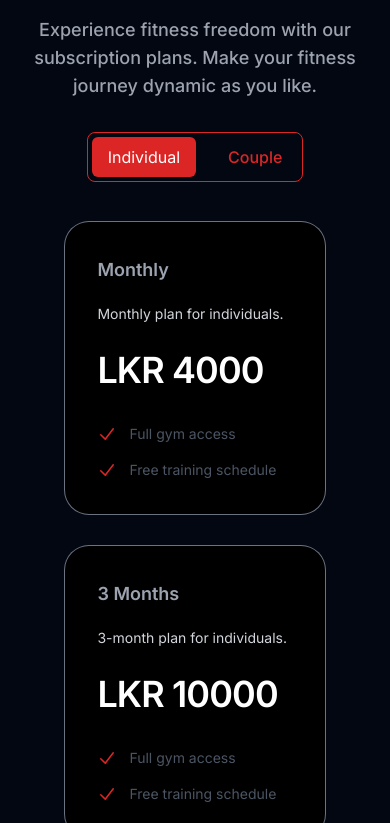
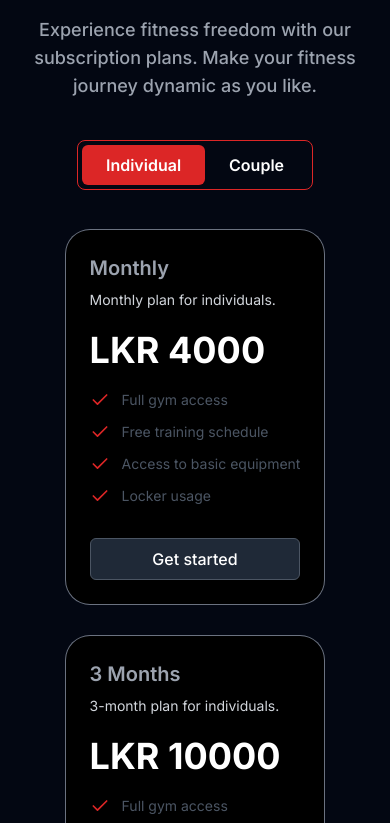
Before and after one commit to naduncalcey/dynamic-fitness-lk, a Next.js app: page / in a window 390 px wide. Shown: the part 1741-2564 px from the top of the page. Built offline with nearby package versions, Linux system fonts and the light colour scheme.

Commit message:
pricing updates

```diff
--- a/src/app/sections/pricing.tsx
+++ b/src/app/sections/pricing.tsx
@@ -1,7 +1,9 @@
 "use client";
 
-import { useState } from "react";
-import { CheckIcon } from "@heroicons/react/20/solid";
+import { useState, useRef, useEffect } from "react";
+import { motion, AnimatePresence } from "framer-motion";
+import { Check, X, User, Phone } from "lucide-react";
+import { cn } from "@/lib/utils";
 
 type PricingTier = {
   name: string;
@@ -20,7 +22,7 @@ const individualPricing: PricingTier[] = [
     href: "#",
     price: "LKR 4000",
     description: "Monthly plan for individuals.",
-    features: ["Full gym access", "Free training schedule"],
+    features: ["Full gym access", "Free training schedule", "Access to basic equipment", "Locker usage"],
     mostPopular: false,
   },
   {
@@ -29,7 +31,7 @@ const individualPricing: PricingTier[] = [
     href: "#",
     price: "LKR 10000",
     description: "3-month plan for individuals.",
-    features: ["Full gym access", "Free training schedule"],
+    features: ["Full gym access", "Free training schedule", "Access to all equipment", "Locker usage"],
     mostPopular: false,
   },
   {
@@ -38,7 +40,7 @@ const individualPricing: PricingTier[] = [
     href: "#",
     price: "LKR 17000",
     description: "6-month plan for individuals.",
-    features: ["Full gym access", "Free training schedule"],
+    features: ["Full gym access", "Free training schedule", "Access to all equipment", "Personal locker"],
     mostPopular: true,
   },
   {
@@ -47,7 +49,7 @@ const individualPricing: PricingTier[] = [
     href: "#",
     price: "LKR 27000",
     description: "12-month plan for individuals.",
-    features: ["Full gym access", "Free training schedule"],
+    features: ["Full gym access", "Free training schedule", "Access to all equipment", "Personal locker", "1 free PT session"],
     mostPopular: false,
   },
 ];
@@ -59,7 +61,7 @@ const couplePricing: PricingTier[] = [
     href: "#",
     price: "LKR 27000",
     description: "6-month plan for couples.",
-    features: ["Full gym access", "Free training schedule"],
+    features: ["Full gym access", "Free training schedule", "Access to all equipment", "2 personal lockers"],
     mostPopular: false,
   },
   {
@@ -68,150 +70,399 @@ const couplePricing: PricingTier[] = [
     href: "#",
     price: "LKR 37500",
     description: "12-month plan for couples.",
-    features: ["Full gym access", "Free training schedule"],
+    features: ["Full gym access", "Free training schedule", "Access to all equipment", "2 personal lockers", "2 free PT sessions"],
     mostPopular: true,
   },
 ];
 
-function classNames(...classes: string[]) {
-  return classes.filter(Boolean).join(" ");
+interface TabProps {
+  text: string;
+  selected: boolean;
+  setSelected: (text: string) => void;
+}
+
+function PricingTab({ text, selected, setSelected }: TabProps) {
+  return (
+    <button
+      onClick={() => setSelected(text)}
+      className={cn(
+        "relative px-6 py-2 text-base font-semibold capitalize",
+        "transition-colors"
+      )}
+    >
+      <span className="relative z-10 text-white">{text}</span>
+      {selected && (
+        <motion.span
+          layoutId="tab"
+          transition={{ type: "spring", duration: 0.4 }}
+          className="absolute inset-0 z-0 rounded-md bg-red-600"
+        />
+      )}
+    </button>
+  );
 }
 
 export default function Example() {
   const [tab, setTab] = useState<"individual" | "couple">("individual");
+  const [isVisible, setIsVisible] = useState(false);
+  const [isModalOpen, setIsModalOpen] = useState(false);
+  const [selectedPlan, setSelectedPlan] = useState<PricingTier | null>(null);
+  const [isSubmitted, setIsSubmitted] = useState(false);
+  const [formData, setFormData] = useState({ fullName: "", phoneNumber: "" });
+  const sectionRef = useRef<HTMLDivElement>(null);
+
+  useEffect(() => {
+    const observer = new IntersectionObserver(
+      ([entry]) => {
+        if (entry.isIntersecting) {
+          setIsVisible(true);
+        }
+      },
+      { threshold: 0.1 }
+    );
+
+    const currentRef = sectionRef.current;
+    if (currentRef) {
+      observer.observe(currentRef);
+    }
+
+    return () => {
+      if (currentRef) {
+        observer.unobserve(currentRef);
+      }
+    };
+  }, []);
+
+  const containerVariants = {
+    hidden: { opacity: 0 },
+    visible: {
+      opacity: 1,
+      transition: {
+        staggerChildren: 0.1,
+      },
+    },
+  };
+
+  const handleGetStarted = (tier: PricingTier) => {
+    setSelectedPlan(tier);
+    setIsModalOpen(true);
+    setIsSubmitted(false);
+    setFormData({ fullName: "", phoneNumber: "" });
+  };
+
+  const handleCloseModal = () => {
+    setIsModalOpen(false);
+    setIsSubmitted(false);
+    setSelectedPlan(null);
+    setFormData({ fullName: "", phoneNumber: "" });
+  };
+
+  const handleSubmit = (e: React.FormEvent) => {
+    e.preventDefault();
+    if (formData.fullName.trim() && formData.phoneNumber.trim()) {
+      // Let the form submit naturally to Netlify
+      const form = e.target as HTMLFormElement;
+
+      // Submit the form naturally
+      form.submit();
+
+      // Show success message
+      setIsSubmitted(true);
+    }
+  };
+
+  const handleInputChange = (field: string, value: string) => {
+    setFormData(prev => ({ ...prev, [field]: value }));
+  };
 
   return (
-    <div className="bg-gray-950 py-24 sm:py-32">
+    <>
+      <div ref={sectionRef} className="bg-gray-950 py-24 sm:py-32 relative overflow-hidden">
+        {/* Background grid pattern */}
+        <div className="absolute inset-0 -z-10">
+          <div className="h-full w-full bg-[linear-gradient(to_right,#4f4f4f0a_1px,transparent_1px),linear-gradient(to_bottom,#4f4f4f0a_1px,transparent_1px)] bg-[size:35px_35px] [mask-image:radial-gradient(ellipse_80%_50%_at_50%_0%,#000_70%,transparent_110%)]" />
+        </div>
+
         <div className="mx-auto max-w-7xl px-6 lg:px-8">
-        <div className="mx-auto max-w-4xl text-center">
-          <p className="mt-2 text-balance text-5xl font-semibold tracking-tight text-white sm:text-6xl font-poppins">
+          <motion.div
+            initial={{ opacity: 0, y: 20 }}
+            animate={isVisible ? { opacity: 1, y: 0 } : { opacity: 0, y: 20 }}
+            transition={{ duration: 0.8, ease: [0.16, 1, 0.3, 1] }}
+            className="mx-auto max-w-4xl text-center"
+          >
+            <h2 className="mt-2 text-balance text-5xl font-semibold tracking-tight text-white sm:text-6xl font-poppins">
               Simple no-tricks pricing
-          </p>
-        </div>
+            </h2>
             <p className="mx-auto mt-6 max-w-2xl text-pretty text-center text-lg font-medium text-gray-400 sm:text-xl/8">
               Experience fitness freedom with our subscription plans. Make your fitness journey dynamic as you like.
             </p>
-        <div className="flex justify-center w-full">
-        <div className="mt-8 flex justify-center border border-red-600 w-fit rounded-lg p-1">
+          </motion.div>
+
+          <motion.div
+            initial={{ opacity: 0, y: 20 }}
+            animate={isVisible ? { opacity: 1, y: 0 } : { opacity: 0, y: 20 }}
+            transition={{ duration: 0.8, delay: 0.2, ease: [0.16, 1, 0.3, 1] }}
+            className="flex justify-center w-full mt-10"
+          >
+            <div className="flex rounded-lg border border-red-600 p-1">
+              <PricingTab
+                text="Individual"
+                selected={tab === "individual"}
+                setSelected={() => setTab("individual")}
+              />
+              <PricingTab
+                text="Couple"
+                selected={tab === "couple"}
+                setSelected={() => setTab("couple")}
+              />
+            </div>
+          </motion.div>
+
+          <AnimatePresence mode="wait">
+            <motion.div
+              key={tab}
+              initial={{ opacity: 0, y: 20 }}
+              animate={{ opacity: 1, y: 0 }}
+              exit={{ opacity: 0, y: -20 }}
+              transition={{ duration: 0.5 }}
+              className="flex justify-center mt-10"
+            >
+              {tab === "individual" && (
+                <motion.div
+                  variants={containerVariants}
+                  initial="hidden"
+                  animate="visible"
+                  className="grid grid-cols-1 gap-8 md:grid-cols-2 lg:grid-cols-4"
+                >
+                  {individualPricing.map((tier, index) => (
+                    <PricingCard key={tier.id} tier={tier} index={index} onGetStarted={handleGetStarted} />
+                  ))}
+                </motion.div>
+              )}
+
+              {tab === "couple" && (
+                <motion.div
+                  variants={containerVariants}
+                  initial="hidden"
+                  animate="visible"
+                  className="grid grid-cols-1 gap-8 md:grid-cols-2 lg:grid-cols-2"
+                >
+                  {couplePricing.map((tier, index) => (
+                    <PricingCard key={tier.id} tier={tier} index={index} onGetStarted={handleGetStarted} />
+                  ))}
+                </motion.div>
+              )}
+            </motion.div>
+          </AnimatePresence>
+        </div>
+      </div>
+
+      {/* Modal */}
+      <AnimatePresence>
+        {isModalOpen && (
+          <motion.div
+            initial={{ opacity: 0 }}
+            animate={{ opacity: 1 }}
+            exit={{ opacity: 0 }}
+            className="fixed inset-0 z-50 flex items-center justify-center p-4 bg-black/50 backdrop-blur-sm"
+            onClick={handleCloseModal}
+          >
+            <motion.div
+              initial={{ scale: 0.95, opacity: 0 }}
+              animate={{ scale: 1, opacity: 1 }}
+              exit={{ scale: 0.95, opacity: 0 }}
+              transition={{ duration: 0.2 }}
+              className="bg-gray-900 rounded-2xl p-6 w-full max-w-md border border-gray-700"
+              onClick={(e) => e.stopPropagation()}
+            >
+              <div className="flex items-center justify-between mb-6">
+                <h3 className="text-xl font-semibold text-white">
+                  {isSubmitted ? "Registration Successful!" : `Get Started with ${selectedPlan?.name}`}
+                </h3>
                 <button
-            onClick={() => setTab("individual")}
-            className={classNames(
-              tab === "individual"
-                ? "bg-red-600 text-white"
-                : "text-red-600 font-medium",
-              "px-4 py-2 rounded-md"
+                  onClick={handleCloseModal}
+                  className="text-gray-400 hover:text-white transition-colors"
+                >
+                  <X className="h-5 w-5" />
+                </button>
+              </div>
+
+              {!isSubmitted ? (
+                <form
+                  onSubmit={handleSubmit}
+                  className="space-y-4"
+                  name="gym-registration"
+                  data-netlify="true"
+                >
+                  {/* Hidden fields for plan details */}
+                  <input type="hidden" name="selected-plan" value={selectedPlan?.name} />
+                  <input type="hidden" name="plan-price" value={selectedPlan?.price} />
+                  <input type="hidden" name="plan-type" value={tab} />
+
+                  <div>
+                    <label htmlFor="fullName" className="block text-sm font-medium text-gray-300 mb-2">
+                      Full Name
+                    </label>
+                    <div className="relative">
+                      <User className="absolute left-3 top-1/2 transform -translate-y-1/2 h-4 w-4 text-gray-400" />
+                      <input
+                        type="text"
+                        id="fullName"
+                        name="name"
+                        required
+                        value={formData.fullName}
+                        onChange={(e) => handleInputChange("fullName", e.target.value)}
+                        className="w-full pl-10 pr-4 py-2 bg-gray-800 border border-gray-600 rounded-lg text-white placeholder-gray-400 focus:outline-none focus:ring-2 focus:ring-red-600 focus:border-transparent"
+                        placeholder="Enter your full name"
+                      />
+                    </div>
+                  </div>
+
+                  <div>
+                    <label htmlFor="phoneNumber" className="block text-sm font-medium text-gray-300 mb-2">
+                      Phone Number
+                    </label>
+                    <div className="relative">
+                      <Phone className="absolute left-3 top-1/2 transform -translate-y-1/2 h-4 w-4 text-gray-400" />
+                      <input
+                        type="tel"
+                        id="phoneNumber"
+                        name="phone"
+                        required
+                        value={formData.phoneNumber}
+                        onChange={(e) => handleInputChange("phoneNumber", e.target.value)}
+                        className="w-full pl-10 pr-4 py-2 bg-gray-800 border border-gray-600 rounded-lg text-white placeholder-gray-400 focus:outline-none focus:ring-2 focus:ring-red-600 focus:border-transparent"
+                        placeholder="Enter your phone number"
+                      />
+                    </div>
+                  </div>
+
+                  <div className="pt-4">
+                    <motion.button
+                      whileHover={{ scale: 1.02 }}
+                      whileTap={{ scale: 0.98 }}
+                      type="submit"
+                      className="w-full bg-red-600 hover:bg-red-700 text-white font-medium py-2 px-4 rounded-lg transition-colors"
+                    >
+                      Submit Registration
+                    </motion.button>
+                  </div>
+                </form>
+              ) : (
+                <div className="text-center space-y-4">
+                  <div className="mx-auto w-12 h-12 bg-green-600 rounded-full flex items-center justify-center">
+                    <Check className="h-6 w-6 text-white" />
+                  </div>
+                  <div>
+                    <p className="text-gray-300 mb-2">
+                      Thank you, <span className="font-semibold text-white">{formData.fullName}</span>!
+                    </p>
+                    <p className="text-sm text-gray-400">
+                      We&apos;ve received your registration for the <span className="font-medium text-red-400">{selectedPlan?.name}</span> plan. Our team will contact you at <span className="font-medium text-white">{formData.phoneNumber}</span> shortly.
+                    </p>
+                  </div>
+                  <motion.button
+                    whileHover={{ scale: 1.02 }}
+                    whileTap={{ scale: 0.98 }}
+                    onClick={handleCloseModal}
+                    className="w-full bg-gray-700 hover:bg-gray-600 text-white font-medium py-2 px-4 rounded-lg transition-colors"
+                  >
+                    Close
+                  </motion.button>
+                </div>
+              )}
+            </motion.div>
+          </motion.div>
+        )}
+      </AnimatePresence>
+    </>
+  );
+}
+
+function PricingCard({ tier, index, onGetStarted }: { tier: PricingTier; index: number; onGetStarted: (tier: PricingTier) => void }) {
+  const cardRef = useRef<HTMLDivElement>(null);
+
+  return (
+    <motion.div
+      ref={cardRef}
+      variants={{
+        hidden: { opacity: 0, y: 20 },
+        visible: {
+          opacity: 1,
+          y: 0,
+          transition: {
+            delay: index * 0.1,
+            duration: 0.5
+          }
+        }
+      }}
+      whileHover={{
+        y: -5,
+        transition: { duration: 0.2 }
+      }}
+      className="flex flex-col"
+    >
+      <div
+        className={cn(
+          "relative flex flex-1 flex-col p-6 bg-black rounded-3xl",
+          tier.mostPopular ? "ring-2 ring-red-600" : "ring-1 ring-gray-500"
         )}
       >
-            Individual
-          </button>
-          <button
-            onClick={() => setTab("couple")}
-            className={classNames(
-              tab === "couple" ? "bg-red-600 text-white" : "text-red-600 font-medium",
-              "ml-4 px-4 py-2 rounded-md"
+        <div className="mb-5">
+          <div className="flex items-center justify-between">
+            <h3 className={cn(
+              "text-xl font-semibold",
+              tier.mostPopular ? "text-red-600" : "text-gray-400"
+            )}>
+              {tier.name}
+            </h3>
+            {tier.mostPopular && (
+              <span className="bg-red-600/10 text-red-600 border border-red-600/20 px-2 py-1 rounded text-xs font-medium">
+                Most Popular
+              </span>
+            )}
+          </div>
+          <p className="mt-2 text-sm text-gray-300">
+            {tier.description}
+          </p>
+        </div>
+
+        <div className="mb-5">
+          <p className="flex items-baseline text-4xl font-bold text-white">
+            {tier.price}
+          </p>
+        </div>
+
+        <ul className="mb-8 space-y-3 text-sm">
+          {tier.features.map((feature) => (
+            <motion.li
+              key={feature}
+              className="flex items-center gap-x-3 text-gray-600"
+              whileHover={{ x: 5 }}
+              transition={{ type: "spring", stiffness: 400 }}
+            >
+              <Check className="h-5 w-5 flex-none text-red-600" />
+              {feature}
+            </motion.li>
+          ))}
+        </ul>
+
+        <div className="mt-auto">
+          <motion.button
+            whileHover={{ scale: 1.02 }}
+            whileTap={{ scale: 0.98 }}
+            onClick={() => onGetStarted(tier)}
+            className={cn(
+              "w-full py-2 px-4 rounded-md font-medium transition-colors",
+              tier.mostPopular
+                ? "bg-red-600 hover:bg-red-700 text-white"
+                : "bg-gray-800 hover:bg-gray-700 text-white border border-gray-600"
             )}
           >
-            Couple
-          </button>
+            Get started
+          </motion.button>
         </div>
       </div>
-        <div className="flex justify-center mt-10">
-          {tab === "individual" && (
-            <div className="grid grid-cols-1 gap-8 md:grid-cols-2 lg:grid-cols-3 xl:grid-cols-4">
-              {individualPricing.map((tier: PricingTier) => (
-                <div
-                  key={tier.id}
-                  className={classNames(
-                    tier.mostPopular
-                      ? "ring-2 ring-red-600"
-                      : "ring-1 ring-gray-500",
-                    "rounded-3xl p-8 bg-black"
-                  )}
-                >
-                  <h3
-                    id={tier.id}
-                    className={classNames(
-                      tier.mostPopular ? "text-red-600" : "text-gray-400",
-                      "text-lg/8 font-semibold"
-                    )}
-                  >
-                    {tier.name}
-                  </h3>
-                  <p className="mt-4 text-sm/6 text-gray-300">
-                    {tier.description}
-                  </p>
-                  <p className="mt-6 flex items-baseline gap-x-1">
-                    <span className="text-4xl font-semibold tracking-tight text-white">
-                      {tier.price}
-                    </span>
-                  </p>
-                  <ul
-                    role="list"
-                    className="mt-8 space-y-3 text-sm/6 text-gray-600"
-                  >
-                    {tier.features.map((feature: string) => (
-                      <li key={feature} className="flex gap-x-3">
-                        <CheckIcon
-                          aria-hidden="true"
-                          className="h-6 w-5 flex-none text-red-600"
-                        />
-                        {feature}
-                      </li>
-                    ))}
-                  </ul>
-                </div>
-              ))}
-            </div>
-          )}
-          {tab === "couple" && (
-            <div className="grid grid-cols-1 gap-8 md:grid-cols-2 lg:grid-cols-2 xl:grid-cols-2 justify-content">
-              {couplePricing.map((tier: PricingTier) => (
-                <div
-                  key={tier.id}
-                  className={classNames(
-                    tier.mostPopular
-                      ? "ring-2 ring-red-600"
-                      : "ring-1 ring-gray-500",
-                    "rounded-3xl p-8"
-                  )}
-                >
-                  <h3
-                    id={tier.id}
-                    className={classNames(
-                      tier.mostPopular ? "text-red-600" : "text-gray-400",
-                      "text-lg/8 font-semibold"
-                    )}
-                  >
-                    {tier.name}
-                  </h3>
-                  <p className="mt-4 text-sm/6 text-gray-300">
-                    {tier.description}
-                  </p>
-                  <p className="mt-6 flex items-baseline gap-x-1">
-                    <span className="text-4xl font-semibold tracking-tight text-white">
-                      {tier.price}
-                    </span>
-                  </p>
-                  <ul
-                    role="list"
-                    className="mt-8 space-y-3 text-sm/6 text-gray-600"
-                  >
-                    {tier.features.map((feature: string) => (
-                      <li key={feature} className="flex gap-x-3">
-                        <CheckIcon
-                          aria-hidden="true"
-                          className="h-6 w-5 flex-none text-red-600"
-                        />
-                        {feature}
-                      </li>
-                    ))}
-                  </ul>
-                </div>
-              ))}
-            </div>
-          )}
-        </div>
-      </div>
-    </div>
+    </motion.div>
   );
 }
```
Lines whose indentation alone changed are shown as unchanged.
